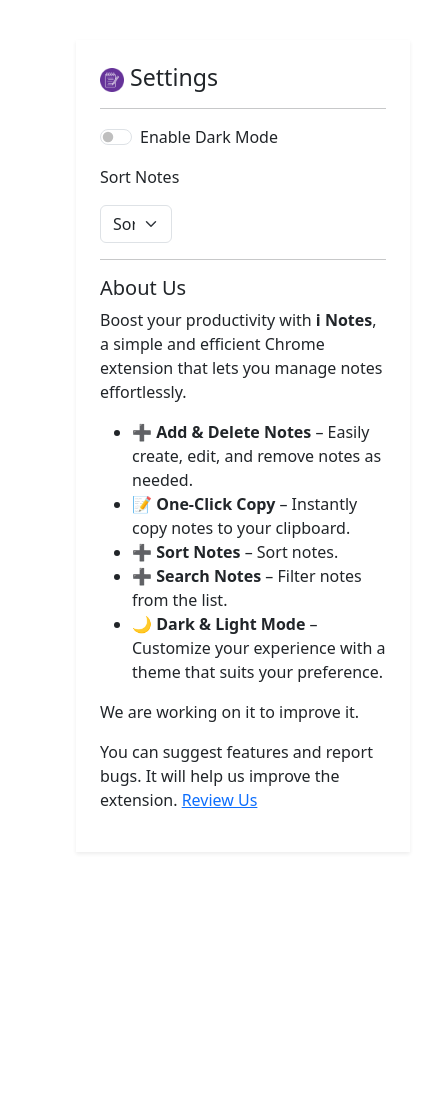
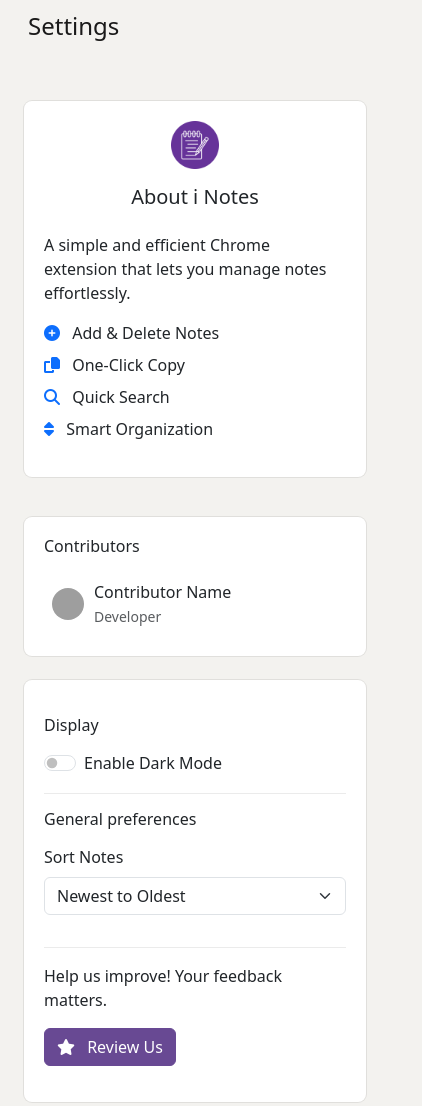
Before and after one commit to arjad/chrome-notes, a browser extension: page setting/settings.html in a window 390 px wide. Shown: the whole page, 422 px wide, since content can reach past the window. Before the commit the page ends 892 px from the top, so only its background shows below. Drawn offline with nearby package versions, Linux system fonts and the light colour scheme; grey boxes are pictures that could not be loaded.

Commit message:
Enhance settings page and improve accessibility in popup

```diff
--- a/setting/settings.html
+++ b/setting/settings.html
@@ -1,68 +1,253 @@
 <!DOCTYPE html>
 <html lang="en">
   <head>
-  <meta charset="UTF-8">
-  <meta name="viewport" content="width=device-width, initial-scale=1.0">
+    <meta charset="UTF-8" />
+    <meta name="viewport" content="width=device-width, initial-scale=1.0" />
     <title>Settings</title>
-  <link href="https://cdnjs.cloudflare.com/ajax/libs/bootstrap/5.3.2/css/bootstrap.min.css" rel="stylesheet">
+    <link
+      href="https://cdnjs.cloudflare.com/ajax/libs/bootstrap/5.3.2/css/bootstrap.min.css"
+      rel="stylesheet"
+    />
+    <link
+      href="https://cdnjs.cloudflare.com/ajax/libs/font-awesome/6.4.2/css/all.min.css"
+      rel="stylesheet"
+    />
     <script src="settings.js" defer></script>
     <style>
       :root {
         --primary-color: #684993;
+        --hover-bg: #f3f2ef;
       }
+
       body {
-      padding: 1rem;
+        background-color: #f3f2ef;
+        min-height: 100vh;
+        padding: 20px;
       }
-    .dark-mode {
+
+      .settings-layout {
+        display: grid;
+        grid-template-columns: 280px minmax(500px, 800px);
+        gap: 24px;
+        max-width: 1000px;
+        margin: 60px auto;
+        padding: 0 16px;
+      }
+
+      .page-header {
+        max-width: 1000px;
+        margin: 0 auto;
+        padding: 0 16px;
+        margin-bottom: 24px;
+      }
+
+      .page-title {
+        font-size: 24px;
+        font-weight: 500;
+        color: #1a1a1a;
+      }
+
+      .left-sidebar {
+        display: flex;
+        flex-direction: column;
+        gap: 20px;
+      }
+
+      .about-section,
+      .contributors-section,
+      .main-settings {
+        background: white;
+        border-radius: 8px;
+        box-shadow: 0 0 0 1px rgba(0, 0, 0, 0.08);
+        padding: 20px;
+      }
+
+      .contributors-section {
+        margin-top: auto;
+      }
+
+      .contributor-item {
+        display: flex;
+        align-items: center;
+        gap: 10px;
+        padding: 8px;
+        border-radius: 4px;
+      }
+
+      .contributor-item:hover {
+        background-color: var(--hover-bg);
+      }
+
+      .contributor-avatar {
+        width: 32px;
+        height: 32px;
+        border-radius: 50%;
+      }
+
+      .settings-section {
+        padding: 16px 0;
+        border-bottom: 1px solid rgba(0, 0, 0, 0.08);
+      }
+
+      .settings-section:last-child {
+        border-bottom: none;
+      }
+
+      /* Dark mode */
+      body.dark-mode {
         background-color: #1e242d;
         color: white;
       }
-    .review-btn {
-      width: 100px;
-      background-color: var(--primary-color);
-      color: white;
+
+      body.dark-mode .about-section,
+      body.dark-mode .contributors-section,
+      body.dark-mode .main-settings {
+        background-color: #283142;
+        border-color: rgba(255, 255, 255, 0.08);
+      }
+
+      body.dark-mode .contributor-item:hover {
+        background-color: rgba(255, 255, 255, 0.08);
+      }
+
+      /* Update mobile responsive */
+      @media (max-width: 992px) {
+        body {
+          padding: 16px;
+        }
+
+        .settings-layout {
+          grid-template-columns: 1fr;
+          max-width: 600px;
+        }
+
+        .contributors-section {
+          margin-top: 20px;
+        }
+      }
+
+      @media (max-width: 576px) {
+        body {
+          padding: 12px;
+        }
+
+        .settings-layout {
+          padding: 0 12px;
+        }
+
+        .form-select {
+          width: 100%;
+        }
+      }
+
+      /* Update dark mode for header */
+      body.dark-mode .page-title {
+        color: #ffffff;
       }
     </style>
   </head>
   <body>
-  <div class="container py-4 mx-5 bg-transparent">
-    <div class="shadow-sm p-4">
-      <h3 class="mb-3">
-        <img src="../note.png" width="24" height="24" class="mr-2">
-        Settings
-      </h3>
-      <hr>
-
-      <div class="form-check form-switch">
-        <input class="form-check-input" type="checkbox" id="dark-mode-toggle">
-        <label class="form-check-label" for="dark-mode-toggle">Enable Dark Mode</label>
+    <div class="page-header">
+      <h1 class="page-title">Settings</h1>
     </div>
 
-      <div class="mt-3">
-        <p>Sort Notes</p>
-        <select id="sort-options" class="form-select w-25">
-          <option value="date-asc">Sort by Date (Oldest to Newest)</option>
-          <option value="date-desc">Sort by Date (Newest to Oldest)</option>
-          <option value="alpha-asc">Sort by Alphabet (A-Z)</option>
-          <option value="alpha-desc">Sort by Alphabet (Z-A)</option>
+    <div class="settings-layout">
+      <!-- Left Sidebar -->
+      <div class="left-sidebar">
+        <!-- About Section -->
+        <div class="about-section">
+          <div class="text-center mb-4">
+            <img src="../note.png" width="48" height="48" alt="i Notes Logo" />
+            <h5 class="mt-3">About i Notes</h5>
+          </div>
+          <p>
+            A simple and efficient Chrome extension that lets you manage notes
+            effortlessly.
+          </p>
+          <ul class="list-unstyled">
+            <li class="mb-2">
+              <i class="fas fa-plus-circle text-primary me-2"></i>
+              Add & Delete Notes
+            </li>
+            <li class="mb-2">
+              <i class="fas fa-copy text-primary me-2"></i>
+              One-Click Copy
+            </li>
+            <li class="mb-2">
+              <i class="fas fa-search text-primary me-2"></i>
+              Quick Search
+            </li>
+            <li class="mb-2">
+              <i class="fas fa-sort text-primary me-2"></i>
+              Smart Organization
+            </li>
+          </ul>
+        </div>
+
+        <!-- Contributors Section -->
+        <div class="contributors-section">
+          <h6 class="mb-3">Contributors</h6>
+          <div class="contributor-item">
+            <img
+              src="https://github.com/identicons/jasonlong.png"
+              alt="Contributor"
+              class="contributor-avatar"
+            />
+            <div>
+              <div class="fw-medium">Contributor Name</div>
+              <small class="text-muted">Developer</small>
+            </div>
+          </div>
+        </div>
+      </div>
+
+      <!-- Main Settings -->
+      <div class="main-settings">
+        <!-- Display Section -->
+        <div class="settings-section">
+          <h6 class="mb-3">Display</h6>
+          <div class="form-check form-switch">
+            <input
+              class="form-check-input"
+              type="checkbox"
+              id="dark-mode-toggle"
+            />
+            <label class="form-check-label" for="dark-mode-toggle">
+              Enable Dark Mode
+            </label>
+          </div>
+        </div>
+
+        <!-- General Preferences -->
+        <div class="settings-section">
+          <h6 class="mb-3">General preferences</h6>
+          <div class="mb-3">
+            <label class="form-label">Sort Notes</label>
+            <select id="sort-options" class="form-select">
+              <option value="date-desc">Newest to Oldest</option>
+              <option value="date-asc">Oldest to Newest</option>
+              <option value="alpha-asc">A-Z</option>
+              <option value="alpha-desc">Z-A</option>
             </select>
           </div>
-      <hr>
-      <div class="mt-3">
-        <h5>About Us</h5>
-        <p>Boost your productivity with <strong>i Notes</strong>, a simple and efficient Chrome extension that lets you manage notes effortlessly.</p>
-        <ul>
-          <li><strong>➕ Add & Delete Notes</strong> – Easily create, edit, and remove notes as needed.</li>
-          <li><strong>📝 One-Click Copy</strong> – Instantly copy notes to your clipboard.</li>
-          <li><strong>➕ Sort Notes</strong> – Sort notes. </li>
-          <li><strong>➕ Search Notes</strong> – Filter notes from the list. </li>
-          <li><strong>🌙 Dark & Light Mode</strong> – Customize your experience with a theme that suits your preference.</li>
-        </ul>
-        <p>We are working on it to improve it.</p>
         </div>
 
-
-      <p>You can suggest features and report bugs. It will help us improve the extension. <a href="https://chrome.google.com/webstore" target="_blank">Review Us</a></p>
+        <!-- Review Section -->
+        <div class="settings-section">
+          <p class="mb-3">Help us improve! Your feedback matters.</p>
+          <a
+            href="https://chrome.google.com/webstore"
+            target="_blank"
+            class="btn btn-primary"
+            style="
+              background-color: var(--primary-color);
+              border-color: var(--primary-color);
+            "
+          >
+            <i class="fas fa-star me-2"></i>
+            Review Us
+          </a>
+        </div>
       </div>
     </div>
   </body>
--- a/setting/settings.js
+++ b/setting/settings.js
@@ -1,41 +1,41 @@
-document.addEventListener('DOMContentLoaded', function () {
+document.addEventListener("DOMContentLoaded", function () {
   // dark mode logic
-  const darkModeToggle = document.getElementById('dark-mode-toggle');
-  chrome.storage.sync.get('darkMode', function (data) {
+  const darkModeToggle = document.getElementById("dark-mode-toggle");
+
+  // Check and apply dark mode setting on load
+  chrome.storage.sync.get("darkMode", function (data) {
     if (data.darkMode) {
       darkModeToggle.checked = true;
-      document.body.classList.add('dark-mode');
+      document.body.classList.add("dark-mode");
     }
   });
 
-  darkModeToggle.addEventListener('change', function () {
+  // Handle dark mode toggle
+  darkModeToggle.addEventListener("change", function () {
     const isDarkMode = darkModeToggle.checked;
-    const noteInput = document.querySelectorAll('.input-tag')
+
     // Save setting
     chrome.storage.sync.set({ darkMode: isDarkMode });
-    console.log("negth = " + noteInput.length)
 
+    // Apply dark mode
     if (isDarkMode) {
-      document.body.classList.add('dark-mode');
-      if (noteInput) {
-        console.log("dark mode on ")
-        document.querySelectorAll('.input-tag').forEach(element => {
-          element.classList.remove('text-dark');
-        });
-      }
+      document.body.classList.add("dark-mode");
     } else {
-      document.body.classList.remove('dark-mode');
-      if (noteInput) {
-        document.querySelectorAll('.input-tag').forEach(element => {
-          element.classList.remove('text-white');
-        });
-      }
+      document.body.classList.remove("dark-mode");
     }
   });
 
   // sorting logic
-  const sorting_options = document.getElementById('sort-options');
-  sorting_options.addEventListener('change', function () {
+  const sorting_options = document.getElementById("sort-options");
+
+  // Load saved sort preference
+  chrome.storage.sync.get("sort_value", function (data) {
+    if (data.sort_value) {
+      sorting_options.value = data.sort_value;
+    }
+  });
+
+  sorting_options.addEventListener("change", function () {
     chrome.storage.sync.set({ sort_value: sorting_options.value });
   });
 });
```
Also changed, not shown: popup.html (+29 -9 lines), popup.js (+97 -58 lines). Lines whose indentation alone changed are shown as unchanged.
